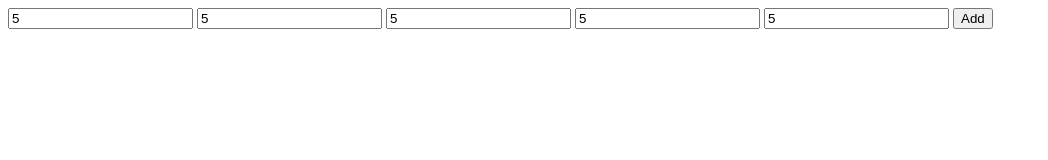
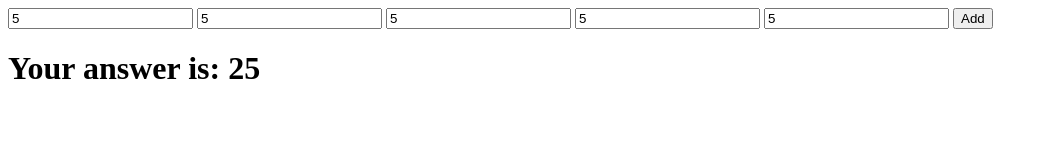
Before and after one commit to Jordomav/spence, a plain HTML site: page index.html in a window 1280 px wide. Both pictures are taken after typing "5", "5", "5", "5", "5" into the empty fields and a click on the button "Add". Shown: the whole page, without its empty margins (0-1048 px from the left). Drawn offline with Linux system fonts and the light colour scheme.

Commit message:
show in DOM

```diff
--- a/index.html
+++ b/index.html
@@ -14,6 +14,9 @@
 <input type="number" id="four" placeholder="Insert a number">
 <input type="number" id="five" placeholder="Insert a number">
 <button id="myBtn">Add</button>
+<div>
+    <h1>Your answer is: <span id="answer"></span></h1>
+</div>
 <script src="script.js"></script>
 </body>
 </html>
--- a/script.js
+++ b/script.js
@@ -1,11 +1,12 @@
 function add() {
+    var answer = document.getElementById("answer");
     var one = parseInt(document.getElementById("one").value);
     var two = parseInt(document.getElementById("two").value);
     var three = parseInt(document.getElementById("three").value);
     var four = parseInt(document.getElementById("four").value);
     var five = parseInt(document.getElementById("five").value);
     var added = one + two + three + four + five;
-    console.log(added);
+    answer.textContent = added;
 }
 
 document.getElementById("myBtn").addEventListener("click", add);
```
